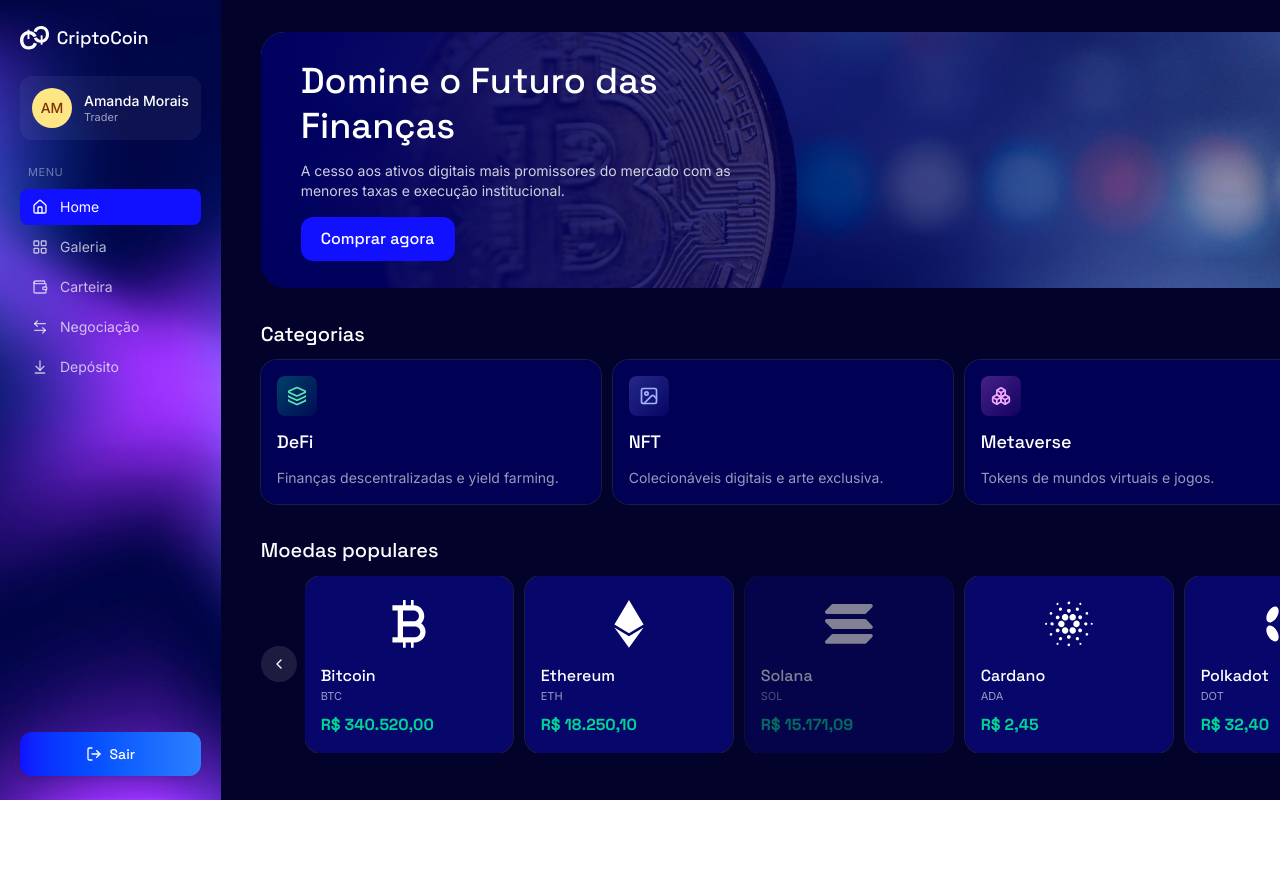
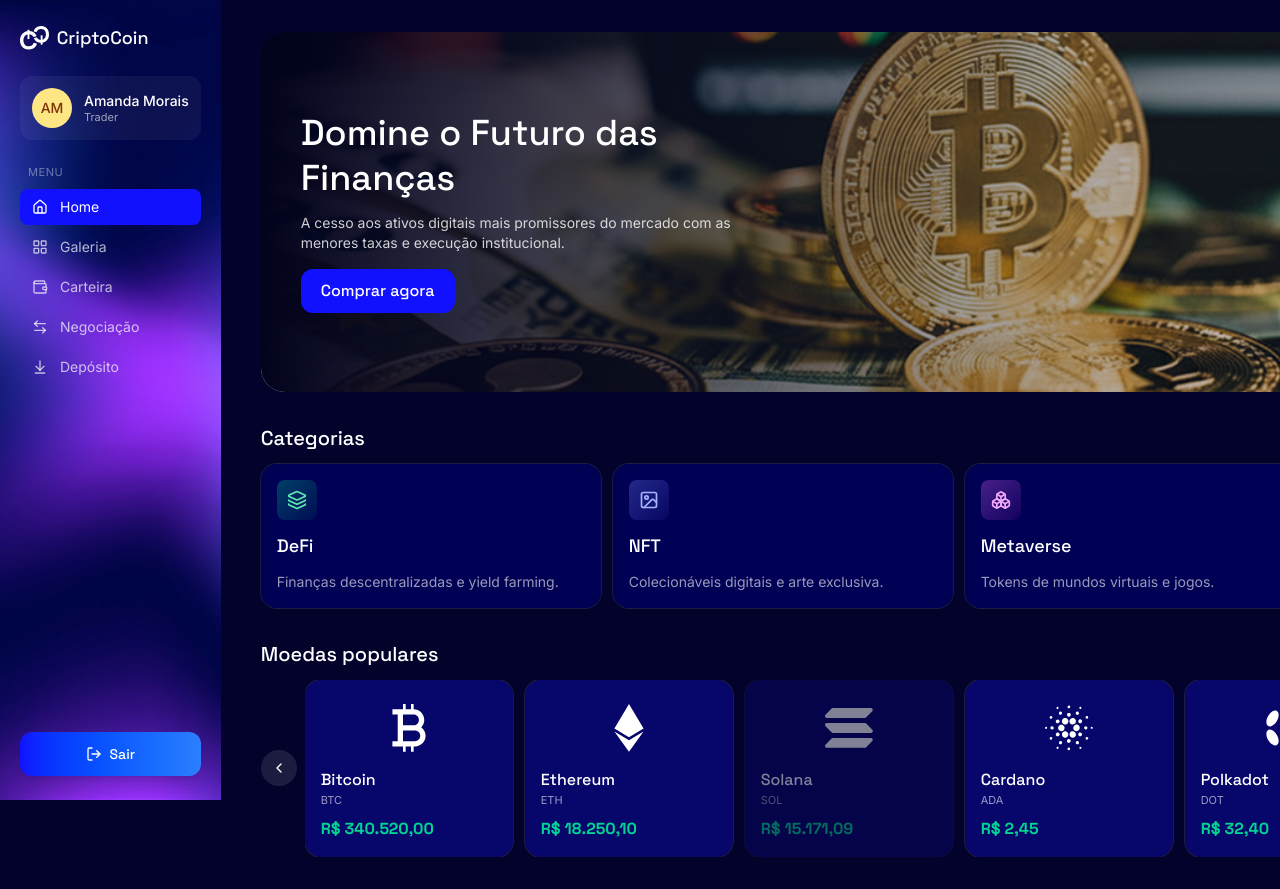
Before and after one commit to igorspinola/crypto-earlybirds, a Next.js app in the folder frontend/: page /home in a window 1280 px wide. Before the commit the page ends 800 px from the top, so only its background shows below. Built offline with nearby package versions, Linux system fonts and the light colour scheme.

Commit message:
feat: hero do home usa imagem futuro-financas com novo gradiente

```diff
--- a/frontend/src/app/(trader)/home/page.tsx
+++ b/frontend/src/app/(trader)/home/page.tsx
@@ -8,14 +8,14 @@ export default function HomePage() {
     <div className="flex flex-col gap-6 md:gap-8">
       <section className="relative overflow-hidden rounded-3xl">
         <Image
-          src="/images/bitcoin-coin.jpg"
+          src="/images/futuro-financas.png"
           alt=""
           width={1200}
           height={400}
-          className="h-44 w-full object-cover md:h-64"
+          className="h-76 w-full object-cover md:h-90"
           priority
         />
-        <div className="absolute inset-0 bg-gradient-to-r from-brand-blue-dark via-brand-blue-dark/70 to-transparent" />
+        <div className="absolute inset-0 bg-gradient-to-r from-[#02021D] via-[#12131C]/40 to-[#12131C]/0" />
         <div className="absolute inset-0 flex flex-col justify-center gap-3 p-6 md:p-10">
           <h1 className="max-w-md font-display text-2xl font-medium leading-tight text-white md:text-4xl">
             Domine o Futuro das Finanças
```
Also changed, not shown: frontend/public/images/futuro-financas.png (added).
